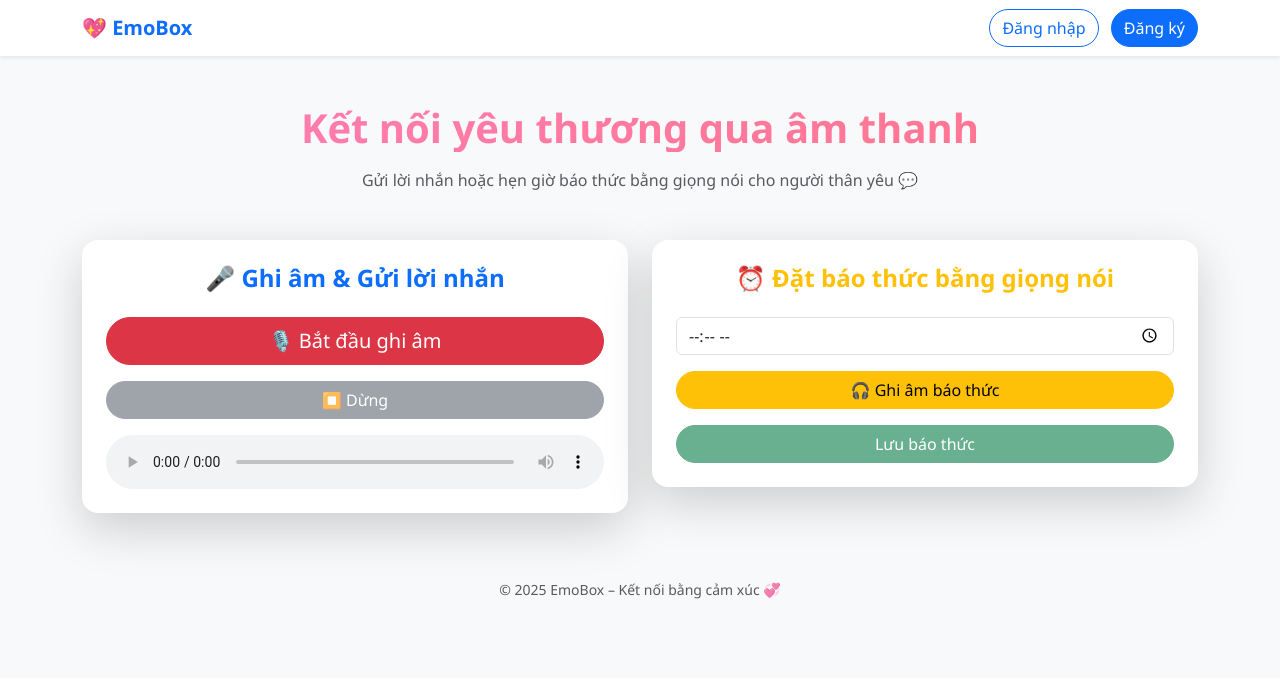
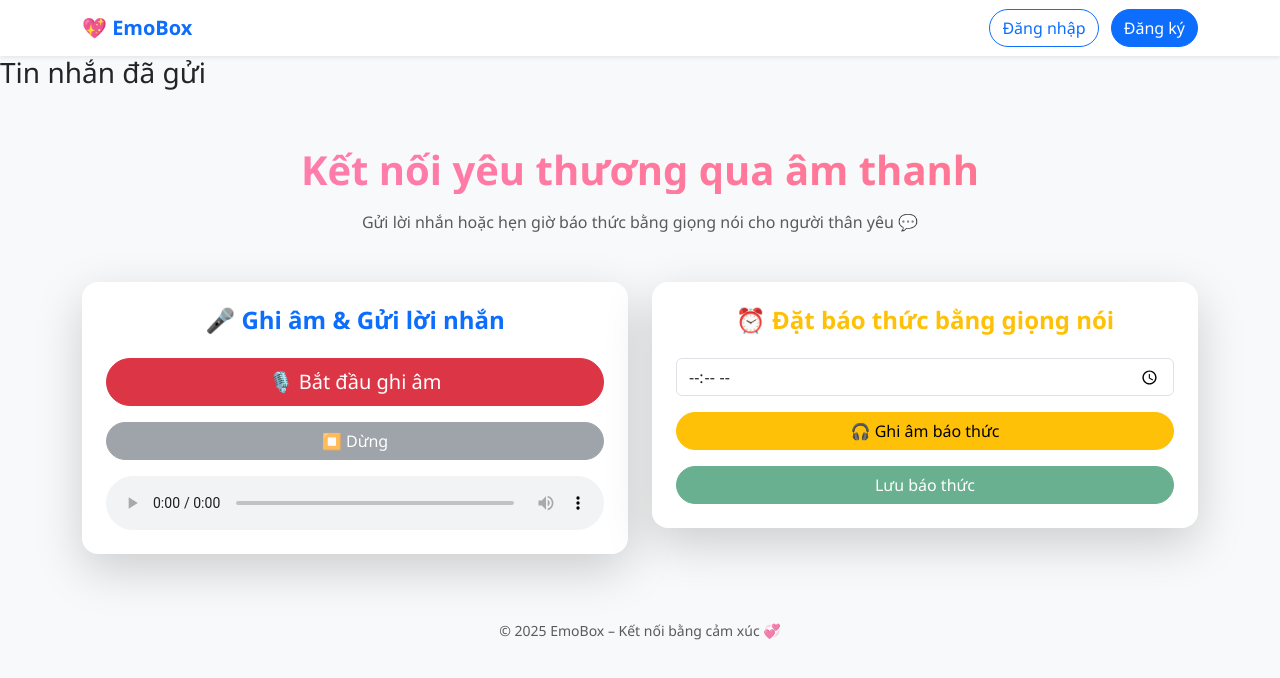
Before and after one commit to maibaouyen092017-star/emobox-server, a website: page index.html in a window 1280 px wide. Drawn offline with nearby package versions, Linux system fonts and the light colour scheme.

Commit message:
Update index.html

```diff
--- a/index.html
+++ b/index.html
@@ -19,6 +19,10 @@
       </div>
     </div>
   </nav>
+<section id="sent">
+  <h3>Tin nhắn đã gửi</h3>
+  <div id="sentMessages"></div>
+</section>
 
   <!-- Main content -->
   <section class="container text-center py-5">
```
